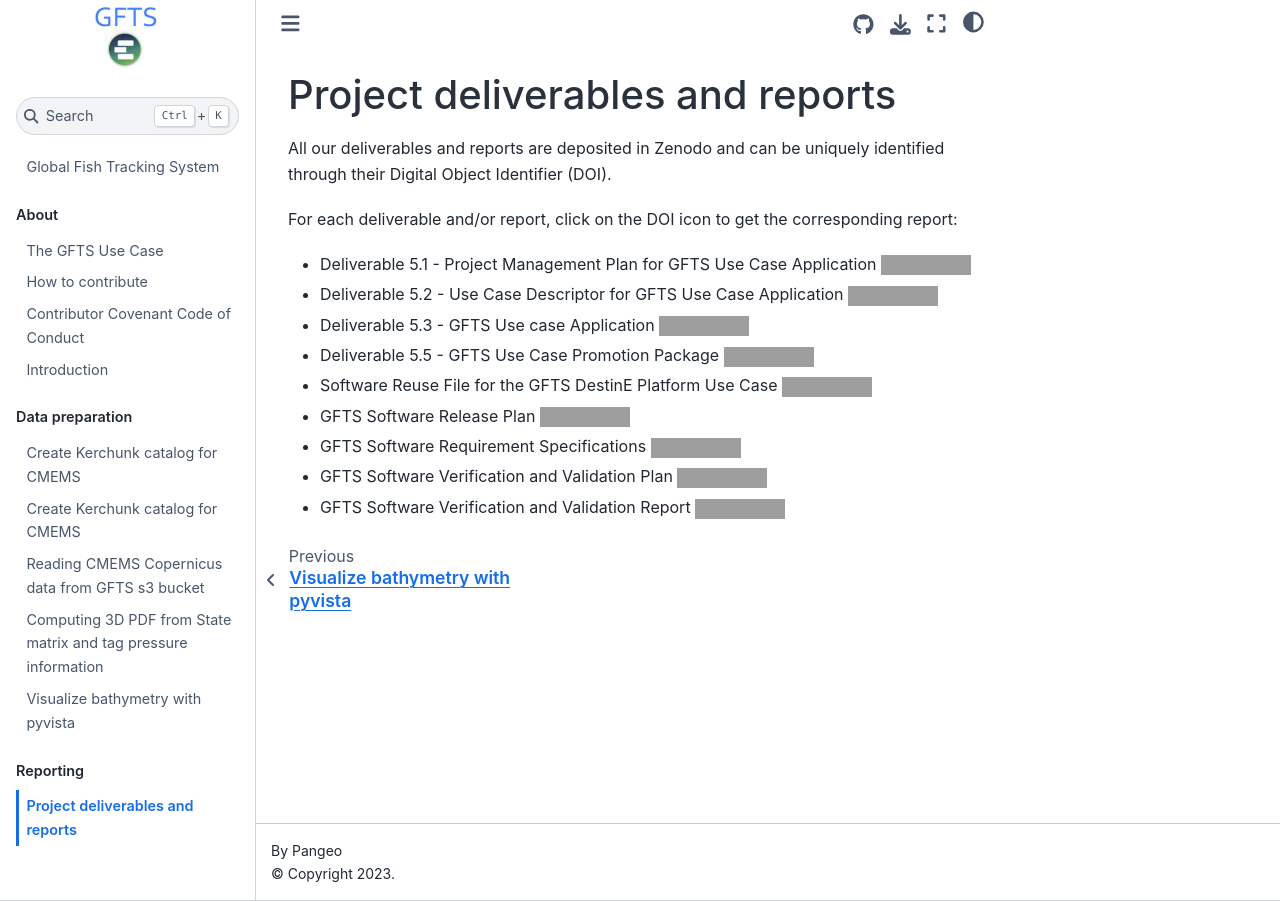
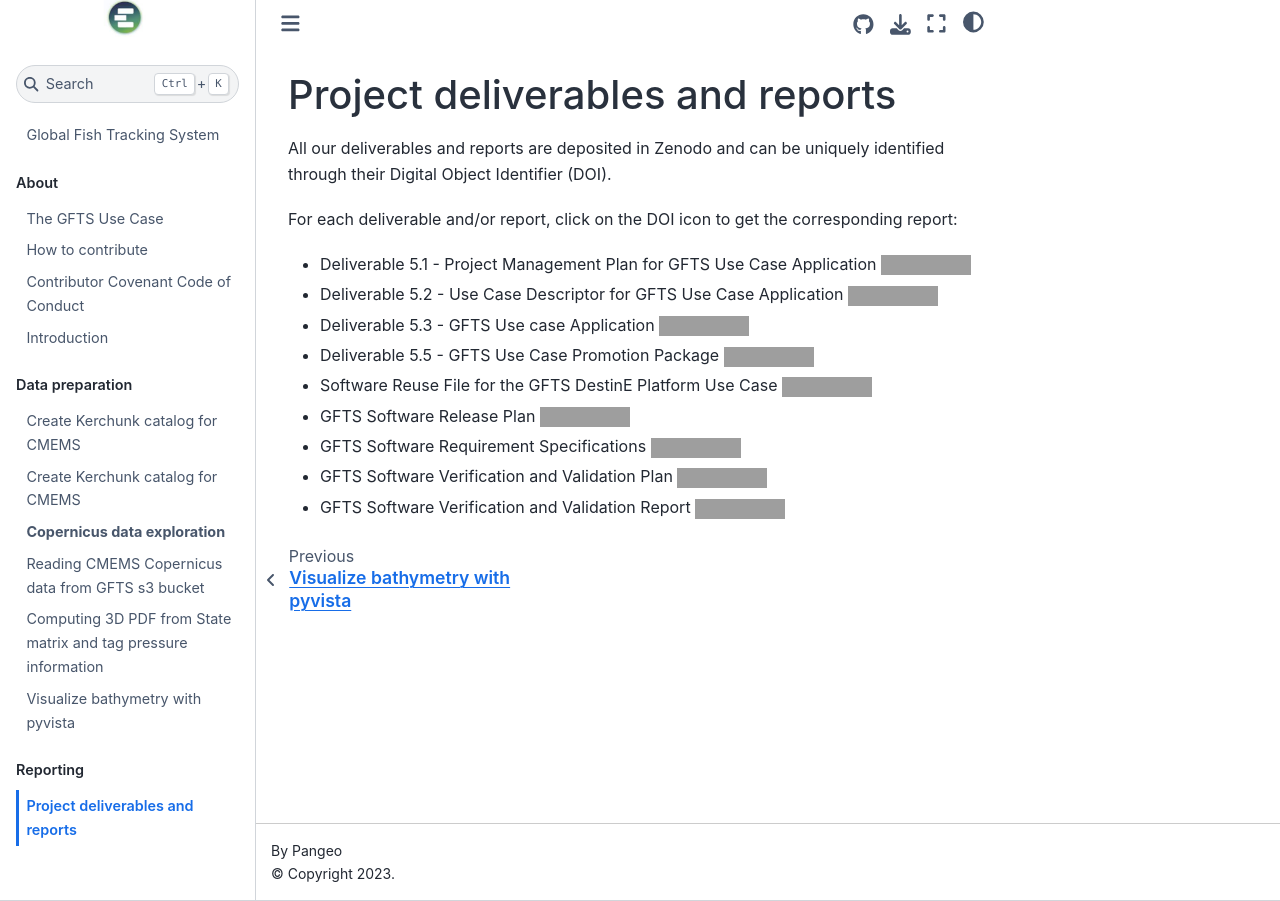
Before and after one commit to destination-earth/DestinE_ESA_GFTS, a Jupyter Book: the page built from docs/deliverables.md, in a window 1280 px wide. Built offline with Jupyter Book 1.0.4 settings and Sphinx 7.4.7 and the Sphinx Book theme 1.1.4, drawn with Linux system fonts in a browser that asks for light colours; pages that are not in the unit, such as notebooks, are missing from menus; comment, search, counter and statistics services are not loaded; part of the change alters nothing that is shown; grey boxes are pictures that could not be loaded.

Commit message:
added new notebook to  _toc.yml

```diff
--- a/docs/_toc.yml
+++ b/docs/_toc.yml
@@ -12,6 +12,7 @@ parts:
       - file: s3_CMEMS_2D_kerchunk
       - file: s3_CMEMS_3D_kerchunk
       - file: s3chunked_parquet
+      - file: cmems_catalog_creation
       - file: gfts_intake
       - file: pannel_plot_s3
       - file: Compute_3D_pdf
```
